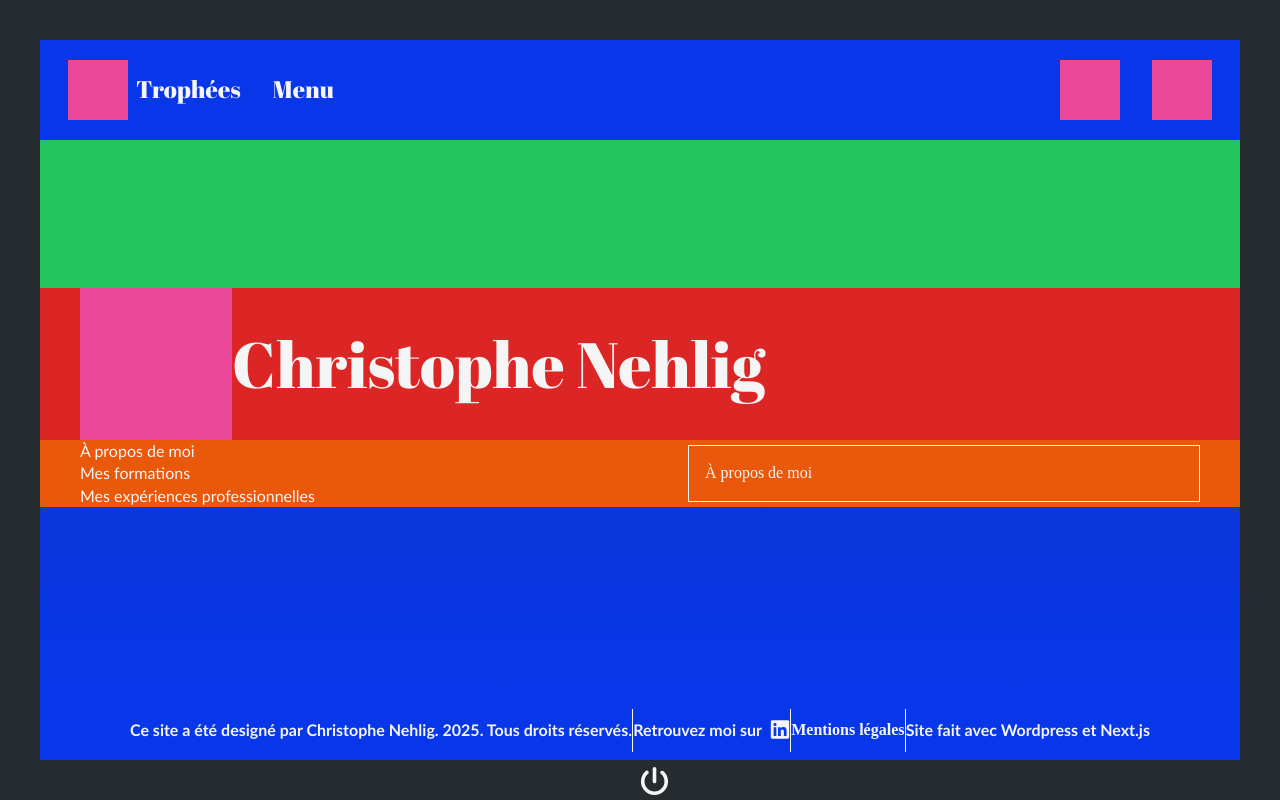
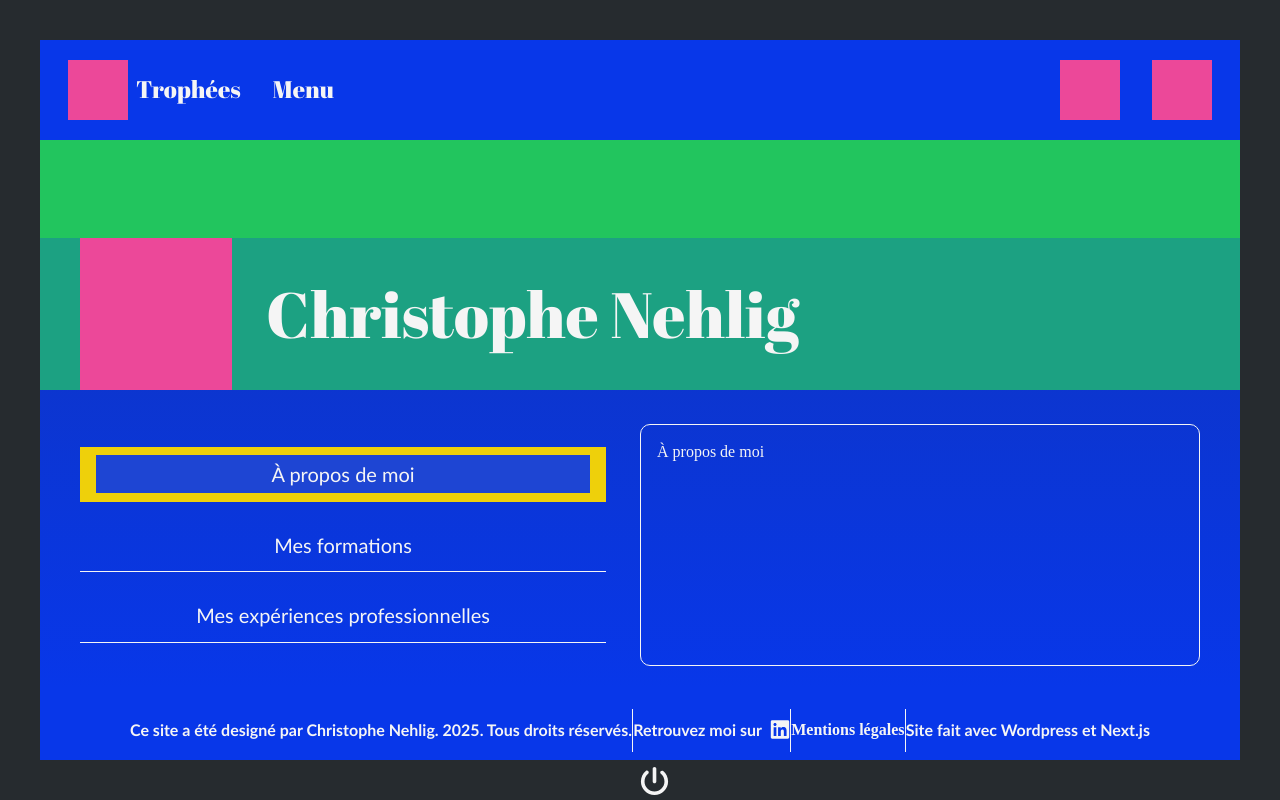
Before and after one commit to KelevraP5/portfolio-front, a Next.js app in the folder christation-portfolio/: page /pages/about in a window 1280 px wide. Built offline with nearby package versions, Linux system fonts and the light colour scheme.

Commit message:
fin page about version ordi

```diff
--- a/christation-portfolio/src/app/layout.tsx
+++ b/christation-portfolio/src/app/layout.tsx
@@ -43,7 +43,7 @@ export default function RootLayout({ children,} : Readonly <{ children: React.Re
                 <TrophySidebar isOpen={isSidebarOpen} onClose={closeSidebar} />
               </div>
 
-              <main className="w-full h-full">
+              <main className="w-full h-full overflow-hidden">
                 {children}
               </main>
 
--- a/christation-portfolio/src/app/pages/about/page.tsx
+++ b/christation-portfolio/src/app/pages/about/page.tsx
@@ -4,20 +4,26 @@ import { useState } from "react";
 import "../../styles/globals.css";
 
 export default function About() {
-  const [selectedMenu, setSelectedMenu] = useState<number>(1);
+  const [selectedMenu, setSelectedMenu] = useState<string>("1");
 
   const aboutMenuAndContent = [
-    { id: 1, label: "à propos de moi", content: "À propos de moi" },
-    { id: 2, label: "mes formations", content: "Mes formations" },
-    { id: 3, label: "mes expériences professionnelles", content: "Mes expériences professionnelles" }
+    {
+      id: "1", label: "à propos de moi", content: "À propos de moi",
+    },
+
+    { id: "2", label: "mes formations", content: "Mes formations" },
+
+    {
+      id: "3", label: "mes expériences professionnelles", content: "Mes expériences professionnelles",
+    },
   ];
 
   return (
-    <section id="about-section w-full h-full">
-      <div className="imgFond w-full h-[300px] bg-green-500 relative">
+    <section className="about-section w-full h-full">
+      <div className="imgFond w-full h-[250px] bg-green-500 relative">
         {/* code image */}
-        <div className="identite w-full bg-red-600 absolute bottom-0">
-          <div className="wrap flex justify-start items-center">
+        <div className="identite w-full absolute bottom-0">
+          <div className="wrap flex justify-start items-center gap-[34px]">
             <div className="photoMoi w-[152px] h-[152px] aspect-square bg-pink-500"></div>
 
             <div className="nomPrenom">
@@ -29,14 +35,19 @@ export default function About() {
         </div>
       </div>
 
-      <div className="wrap bg-orange-600 h-full flex justify-between items-center">
-        <div className="about-menu w-[45vw]">
-          <ul className="w-full flex flex-col">
+      <div className="menu-infos h-[calc(100%-250px)]">
+        <div className="wrap h-full flex justify-between items-center py-[34px] gap-[34px]">
+          <div className="about-menu flex-1">
+            <ul className="w-full flex flex-col gap-[1rem]">
               {aboutMenuAndContent.map((menu) => (
-              <div>
+                <div
+                  key={menu.id}
+                  className={`menu-item ${
+                    selectedMenu === menu.id ? "active" : ""
+                  }`}
+                >
                   <li
-                key={menu.id}
-                className="cursor-pointer"
+                    className="cursor-pointer text-[20px]"
                     onClick={() => setSelectedMenu(menu.id)}
                   >
                     {menu.label.charAt(0).toUpperCase() + menu.label.slice(1)}
@@ -46,8 +57,12 @@ export default function About() {
             </ul>
           </div>
 
-        <div className="cadre-texte-about w-[40vw] h-full border border-1 border-solid p-[1rem]">
-          {aboutMenuAndContent.find((menu) => menu.id === selectedMenu)?.content}
+          <div className="cadre-texte-about w-[40vw] h-full flex-1 border border-1 border-solid rounded-[10px] p-[1rem] overflow-auto">
+            {
+              aboutMenuAndContent.find((menu) => menu.id === selectedMenu)
+                ?.content
+            }
+          </div>
         </div>
       </div>
     </section>
--- a/christation-portfolio/src/app/styles/globals.css
+++ b/christation-portfolio/src/app/styles/globals.css
@@ -23,6 +23,8 @@
 }
 
 @layer base {
+  /* Base élément site */
+
   *{
     margin: 0;
     padding: 0;
@@ -50,6 +52,10 @@
     color: var(--hex-white)
   }
 
+  /* Fin base élément site */
+
+  /* Base Header, Footer et écriture */
+
   header{
     flex-grow: 0;
     flex-shrink: 0;
@@ -65,10 +71,6 @@
     &:hover{
       border-top: 1px solid var(--hex-white);
     }
-  }
-
-  main{
-    flex-grow: 1;
   }
 
   h1, h2, h3, h4, h5, h6 {
@@ -87,6 +89,10 @@
     text-decoration: none;
     color: var(--hex-white);
   }
+
+  /* Fin Base Header, Footer et écriture */
+
+  /* Début base design */
 
   .site-container{
     background-color: transparent;
@@ -134,9 +140,14 @@
       }
     }
   }
+
+  /* Fin base design */
 }
 
 @layer components {
+
+  /* Sidebar et infos trophés */
+
   .sidebar{
     background-color: rgba(var(--rgb-mainColor), 0.8);
     position: fixed;
@@ -152,6 +163,8 @@
   .trophy-infos{
     background-color: transparent;
   }
+
+
 }
 
 @layer utilities {
@@ -169,6 +182,10 @@
     }
   }
 
+  /* Fin Sidebar et trophés */
+
+  /* Début logo switch */
+
   .logo-on-off .switch{
     &:hover{
       cursor: pointer;
@@ -185,6 +202,10 @@
     }
   }
 
+  /* Fin logo switch */
+
+  /* Début Hover footer */
+
   footer{
     .line{
       width: fit-content;
@@ -198,13 +219,29 @@
     }
   }
 
-  #about-section{
-    border: 2px dashed white;
-    .about-menu{
-      background: #fff;
+  /* Fin Hover footer */
 
-      ul{
-        div{
+  /* Style hover menu home */
+
+  .menu-container{
+    .menu-list:hover .menu-item:not(:hover) {
+      filter: blur(5px);
+    }
+  }
+
+  /* Fin hover menu home */
+
+  /* Début style page about / à propos */
+
+  .about-section {
+    .identite{
+      background: rgba(var(--rgb-mainColor), 0.25);
+    }
+
+    .menu-infos{
+      .about-menu {
+        ul {
+          div {
             width: 100%;
             display: flex;
             justify-content: center;
@@ -213,17 +250,26 @@
             border-bottom: 1px solid var(--hex-white);
             transition: background-color 0.2s ease-in, border 0.1s ease-out;
 
-          &:hover{
+            &.active{
               background-color: var(--hex-secondaryColor);
               border-bottom: 1px solid transparent;
-            cursor: pointer;
 
               li{
                 background-color: rgba(var(--rgb-mainColor), 0.9);
               }
             }
 
-          li{
+            &:hover {
+              background-color: var(--hex-secondaryColor);
+              border-bottom: 1px solid transparent;
+              cursor: pointer;
+
+              li {
+                background-color: rgba(var(--rgb-mainColor), 0.9);
+              }
+            }
+
+            li {
               width: 100%;
               height: 100%;
               text-align: center;
@@ -233,11 +279,23 @@
           }
         }
       }
+
+      .cadre-texte-about{
+        &::-webkit-scrollbar {
+          width: 5px;
         }
 
-  .menu-container{
-    .menu-list:hover .menu-item:not(:hover) {
-      filter: blur(5px);
+        &::-webkit-scrollbar-thumb {
+          background-color: var(--hex-secondaryColor);
+          border-radius: 10px;
+        }
+
+        &::-webkit-scrollbar-track {
+          background-color: transparent;
         }
       }
     }
+  }
+
+  /* Fin style page about/à propos */
+}
```
Lines whose indentation alone changed are shown as unchanged.
